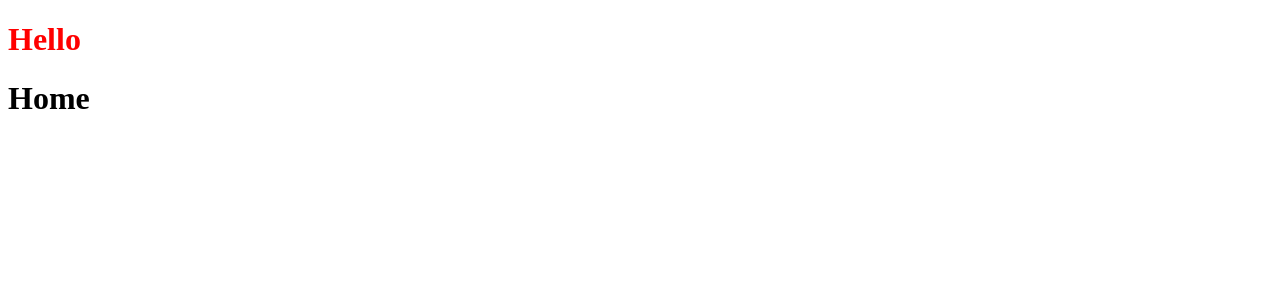
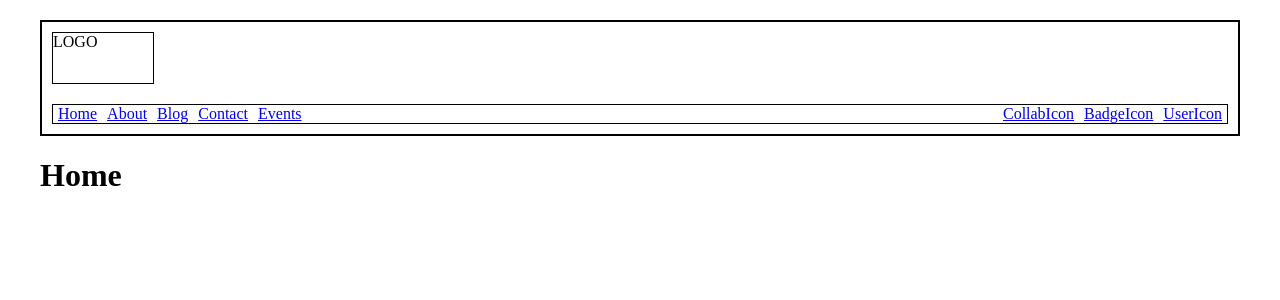
Before and after one commit to DSCBITDurg/community-site, a React (Create React App) app in the folder client/: page / in a window 1280 px wide. Shown: the top 300 px of the page. Built offline with nearby package versions, Linux system fonts and the light colour scheme.

Commit message:
header outline

```diff
--- a/client/src/assets/css/global.css
+++ b/client/src/assets/css/global.css
@@ -1,3 +1,16 @@
 :root{
-    --primary-color: red;
+    --primary-background-color: #e5e5e5;
+    --primary-font-color: #303960;
+    --secondary-font-color: #f8b24f;
+
+    --primary-font-size: 20px;
+    --secondary-font-size: 16px;
 }
+
+body{
+    padding: 20px 40px;
+    margin: 0px;
+    height: 100vh;
+    width: 100vw;
+    box-sizing: border-box;
+}
--- a/client/src/components/Header/Header.js
+++ b/client/src/components/Header/Header.js
@@ -1,7 +1,16 @@
 import React from 'react';
+
+//import components
+import Navbar from '../Navbar/Navbar';
+
+//import styles
 import styles from './Header.module.css';
+
 export default function Header(){
     return(
-        <h1 className={styles.heading}>Hello</h1>
+        <div className={styles.headerContainer}>
+            <div className={styles.dscLogo}>LOGO</div>
+            <Navbar/>
+        </div>
     );
 }
--- a/client/src/components/Header/Header.module.css
+++ b/client/src/components/Header/Header.module.css
@@ -1,3 +1,11 @@
-.heading{
-    color: var(--primary-color)
+.headerContainer{
+    border: 2px solid black;
+    padding: 10px;
 }
+
+.dscLogo{
+    height: 50px;
+    width: 100px;
+    border: 1px solid black;
+    margin-bottom: 20px;
+}
--- /dev/null
+++ b/client/src/components/Navbar/Navbar.js
@@ -0,0 +1,22 @@
+import React from 'react';
+import styles from './Navbar.module.css';
+
+export default function Navbar(){
+    return(
+        <div className={styles.navbarContainer}>
+            <div className={styles.linksContainer}>
+                <a href="#">Home</a>
+                <a href="#">About</a>
+                <a href="#">Blog</a>
+                <a href="#">Contact</a>
+                <a href="#">Events</a>
+            </div>
+
+            <div className={styles.buttonsContainer}>
+                <a href="#">CollabIcon</a>
+                <a href="#">BadgeIcon</a>
+                <a href="#">UserIcon</a>
+            </div>
+        </div>
+    );
+}
--- /dev/null
+++ b/client/src/components/Navbar/Navbar.module.css
@@ -0,0 +1,17 @@
+.navbarContainer{
+    border: 1px solid black;
+    display:flex;
+    justify-content: space-between;
+}
+
+.linksContainer{
+
+}
+
+.buttonsContainer{
+
+}
+
+a{
+    margin: 0px 5px;
+}
```
